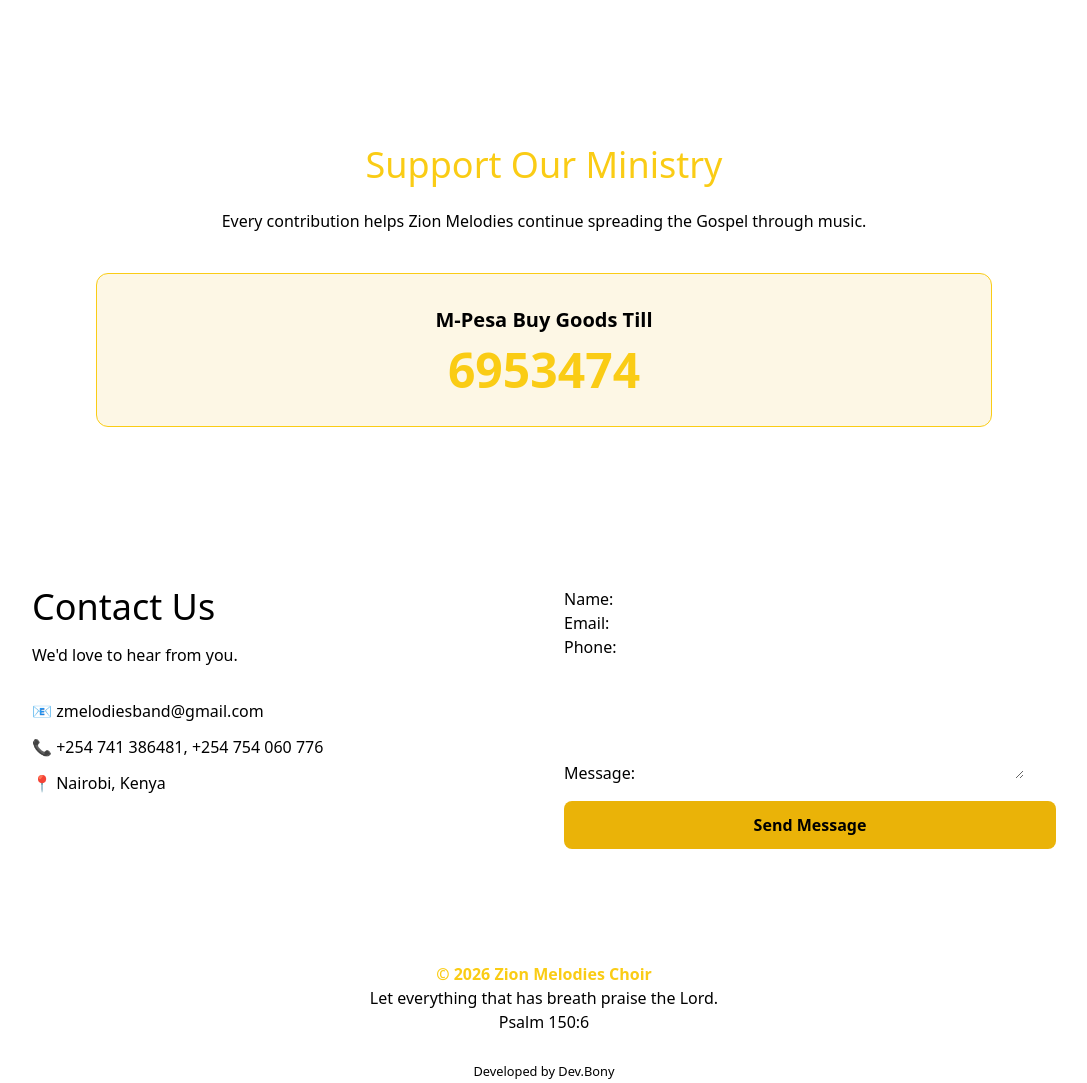
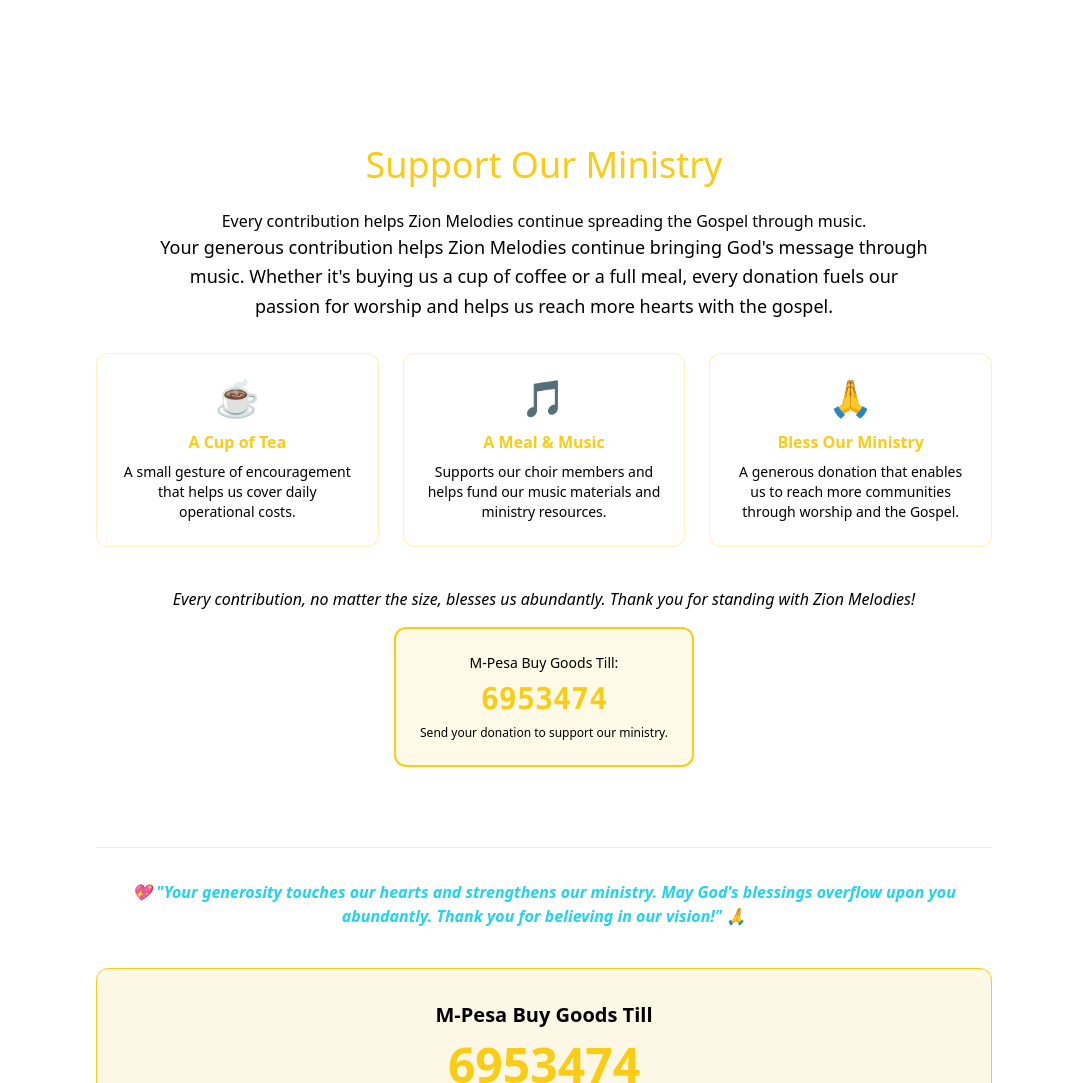
Before and after one commit to bonyborn254/ZionMelodiesBand, a Django app: page / in a window 1280 px wide. Shown: the part 5417-6500 px from the top of the page, without its empty margins (96-1183 px from the left). Run offline with Django 5.2, Linux system fonts and the light colour scheme; data comes from the database, SQL or seed files in the repository; some libraries are stand-ins or nearby versions.

Commit message:
Enhance donation section with new options and messages
Added new donation options and messages to support the ministry.

```diff
--- a/mainapp/templates/home.html
+++ b/mainapp/templates/home.html
@@ -445,6 +445,66 @@ No upcoming events.
             spreading the Gospel through music.
 
         </p>
+        <p class="muted-text text-lg mb-8 max-w-3xl mx-auto leading-relaxed">
+    Your generous contribution helps Zion Melodies continue bringing God's
+    message through music. Whether it's buying us a cup of coffee or a full
+    meal, every donation fuels our passion for worship and helps us reach
+    more hearts with the gospel.
+</p>
+
+<div class="grid md:grid-cols-3 gap-6 mb-10">
+
+    <div class="p-6 rounded-xl bg-white/5 border border-yellow-400/30">
+        <div class="text-4xl mb-3">☕</div>
+        <h3 class="font-semibold text-yellow-400 mb-2">A Cup of Tea</h3>
+        <p class="muted-text text-sm">
+            A small gesture of encouragement that helps us cover daily
+            operational costs.
+        </p>
+    </div>
+
+    <div class="p-6 rounded-xl bg-white/5 border border-yellow-400/30">
+        <div class="text-4xl mb-3">🎵</div>
+        <h3 class="font-semibold text-yellow-400 mb-2">
+            A Meal &amp; Music
+        </h3>
+        <p class="muted-text text-sm">
+            Supports our choir members and helps fund our music materials
+            and ministry resources.
+        </p>
+    </div>
+
+    <div class="p-6 rounded-xl bg-white/5 border border-yellow-400/30">
+        <div class="text-4xl mb-3">🙏</div>
+        <h3 class="font-semibold text-yellow-400 mb-2">
+            Bless Our Ministry
+        </h3>
+        <p class="muted-text text-sm">
+            A generous donation that enables us to reach more communities
+            through worship and the Gospel.
+        </p>
+    </div>
+
+</div>
+
+<p class="muted-text mb-4 italic">
+    Every contribution, no matter the size, blesses us abundantly.
+    Thank you for standing with Zion Melodies!
+</p>
+
+<div class="p-6 rounded-xl bg-yellow-400/10 border-2 border-yellow-400 mb-8 inline-block">
+    <p class="text-sm muted-text mb-2">M-Pesa Buy Goods Till:</p>
+    <p class="text-3xl font-bold text-yellow-400 font-mono">6953474</p>
+    <p class="text-xs muted-text mt-2">
+        Send your donation to support our ministry.
+    </p>
+</div>
+
+<p class="mt-12 pt-8 border-t border-yellow-400/30 text-center italic text-cyan-400 font-semibold">
+    💖 "Your generosity touches our hearts and strengthens our ministry.
+    May God's blessings overflow upon you abundantly.
+    Thank you for believing in our vision!" 🙏
+</p>
 
         <div class="mt-10 bg-yellow-500/10 border border-yellow-400 rounded-xl p-8">
 
```
